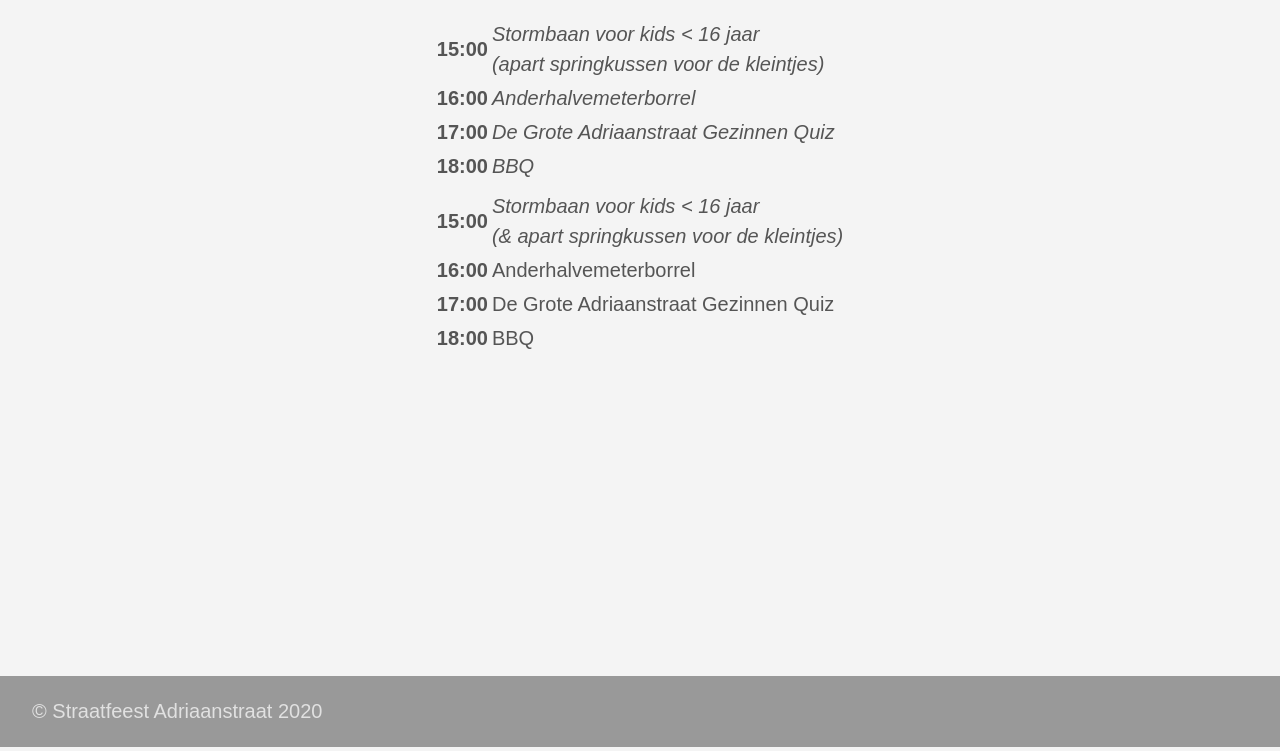
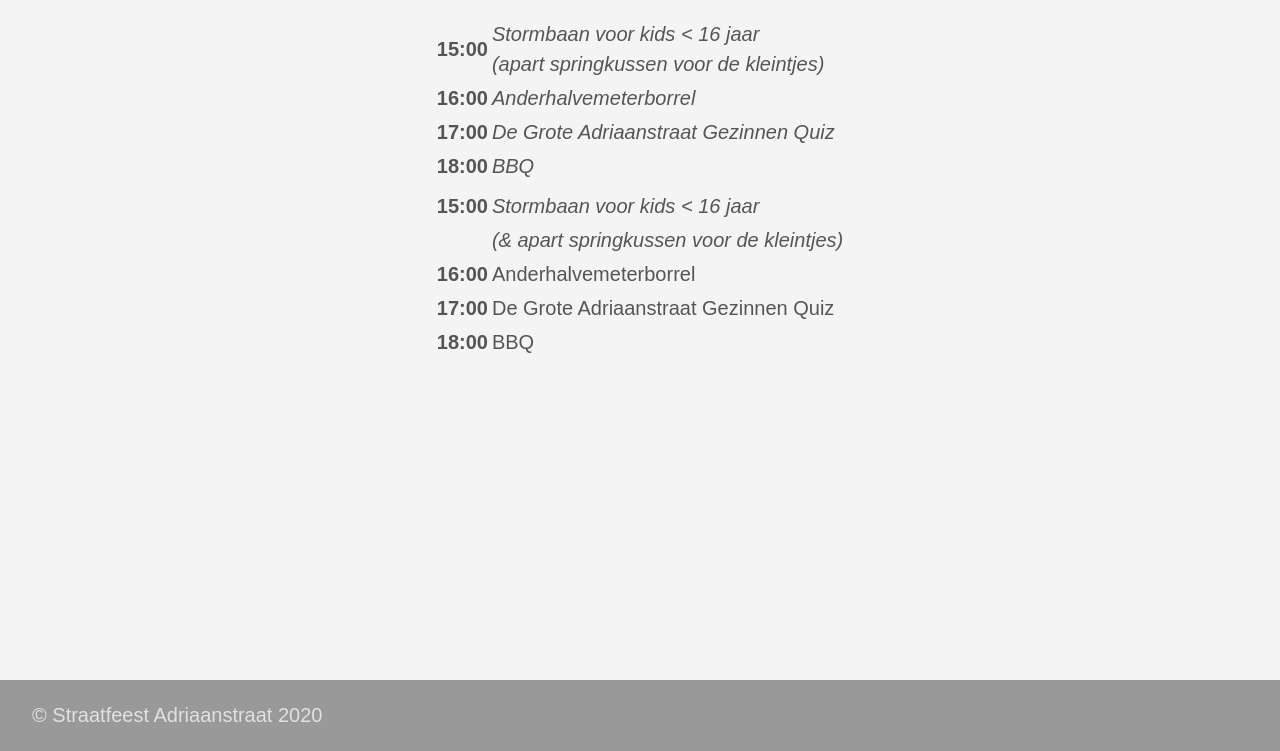
Before and after one commit to jelmerkk/jelmerkk.github.io, a plain HTML site: page programma/index.html in a window 1280 px wide. Shown: the part 827-1578 px from the top of the page. Drawn offline with Linux system fonts and the light colour scheme.

Commit message:
rebuilding site za  6 jun 2020 14:17:17 CEST

```diff
--- a/index.xml
+++ b/index.xml
@@ -57,8 +57,7 @@ De inschrijving is open!</description>
 
       <guid>https://feest.adriaanstraat.nl/programma/</guid>
       <description>         15:00 Stormbaan voor kids &amp;lt; 16 jaar
-(apart springkussen voor de kleintjes)   16:00 Anderhalvemeterborrel   17:00 De Grote Adriaanstraat Gezinnen Quiz   18:00 BBQ             15:00 Stormbaan voor kids &amp;lt; 16 jaar
-(&amp;amp; apart springkussen voor de kleintjes)   16:00 Anderhalvemeterborrel   17:00 De Grote Adriaanstraat Gezinnen Quiz   18:00 BBQ    </description>
+(apart springkussen voor de kleintjes)   16:00 Anderhalvemeterborrel   17:00 De Grote Adriaanstraat Gezinnen Quiz   18:00 BBQ             15:00 Stormbaan voor kids &amp;lt; 16 jaar    (&amp;amp; apart springkussen voor de kleintjes)   16:00 Anderhalvemeterborrel   17:00 De Grote Adriaanstraat Gezinnen Quiz   18:00 BBQ    </description>
     </item>
 
   </channel>
--- a/programma/index.html
+++ b/programma/index.html
@@ -191,7 +191,12 @@
 <tbody>
 <tr>
 <td align="center"><strong>15:00</strong></td>
-<td><em>Stormbaan voor kids &lt; 16 jaar</em><br><em>(&amp; apart springkussen voor de kleintjes)</em></td>
+<td><em>Stormbaan voor kids &lt; 16 jaar</em></td>
+</tr>
+
+<tr>
+<td align="center"></td>
+<td><em>(&amp; apart springkussen voor de kleintjes)</em></td>
 </tr>
 
 <tr>
```
